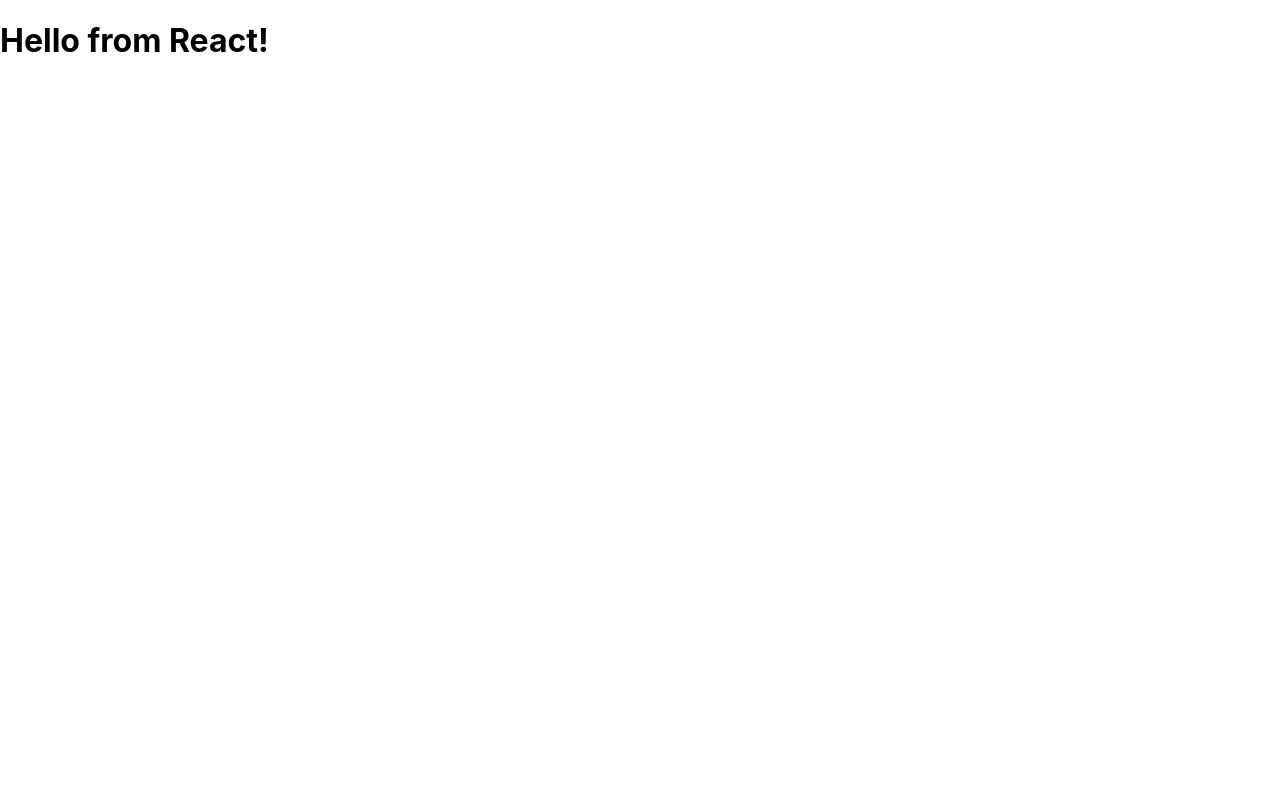
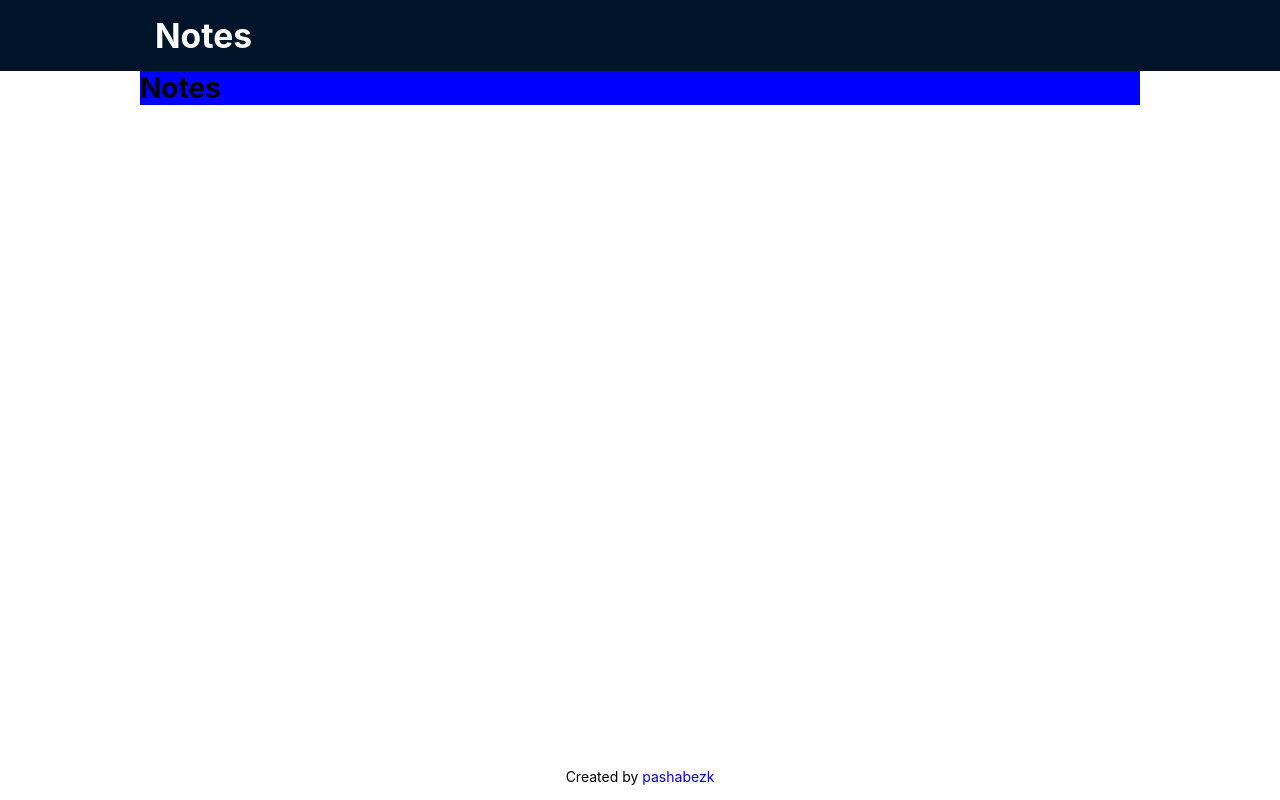
Before and after one commit to pashabezk/Notes, a React (Create React App) app: page / in a window 1280 px wide. Built offline with nearby package versions, Linux system fonts and the light colour scheme.

Commit message:
v0.2 app layout

```diff
--- a/public/index.html
+++ b/public/index.html
@@ -3,12 +3,12 @@
 <head>
 	<meta charset="utf-8"/>
 	<meta name="viewport" content="width=device-width, initial-scale=1"/>
-	<meta name="theme-color" content="#000000"/>
+	<meta name="theme-color" content="#001529"/>
 	<meta name="description" content="React app with notes"/>
 	<title>Notes</title>
 </head>
 <body>
-<noscript>You need to enable JavaScript to run this app.</noscript>
-<div id="root"></div>
+	<noscript>You need to enable JavaScript to run this app.</noscript>
+	<div id="root"></div>
 </body>
 </html>
--- a/src/App.tsx
+++ b/src/App.tsx
@@ -1,8 +1,17 @@
 import React from "react";
+import AppHeader from "./Shared/Layout/Header/AppHeader";
+import AppFooter from "./Shared/Layout/Footer/AppFooter";
+import NotesPage from "./Pages/NotesPage/NotesPage";
 
-function App() {
+const App = () => {
 	return (
-		<h1>Hello from React!</h1>
+		<div className="app-wrapper">
+			<AppHeader/>
+			<main>
+				<NotesPage/>
+			</main>
+			<AppFooter/>
+		</div>
 	);
 }
 
--- /dev/null
+++ b/src/Globals.d.ts
@@ -0,0 +1 @@
+declare module "*.module.css";
--- /dev/null
+++ b/src/Pages/NotesPage/NotesPage.module.css
@@ -0,0 +1,3 @@
+.notesPageWrapper {
+	background-color: blue;
+}
--- /dev/null
+++ b/src/Pages/NotesPage/NotesPage.tsx
@@ -0,0 +1,12 @@
+import React from "react";
+import styles from "./NotesPage.module.css"
+
+const NotesPage = () => {
+	return (
+		<div className={styles.notesPageWrapper}>
+			<h1>Notes</h1>
+		</div>
+	);
+};
+
+export default NotesPage;
--- /dev/null
+++ b/src/Shared/Layout/Footer/AppFooter.tsx
@@ -0,0 +1,20 @@
+import React from "react";
+import styles from "./Footer.module.css"
+
+/** Footer component */
+const AppFooter = () => {
+	return (
+		<footer>
+			<div className={styles.mainFooterCentered}>
+				<div className={"center1000px " + styles.mainFooter}>
+					<p>
+						Created by{" "}
+						<a href="https://pashabezk.github.io/MainPage" target="_blank" rel="noreferrer">pashabezk</a>
+					</p>
+				</div>
+			</div>
+		</footer>
+	);
+};
+
+export default AppFooter;
--- /dev/null
+++ b/src/Shared/Layout/Footer/Footer.module.css
@@ -0,0 +1,12 @@
+.mainFooterCentered {
+	margin: 15px;
+	display: flex;
+	justify-content: center;
+}
+
+.mainFooter {
+	display: flex;
+	flex-direction: row;
+	align-items: center;
+	justify-content: center;
+}
--- /dev/null
+++ b/src/Shared/Layout/Header/AppHeader.tsx
@@ -0,0 +1,18 @@
+import React from "react";
+import styles from "./Header.module.css"
+
+/** Header component */
+const AppHeader = () => {
+	return (
+		<header className={styles.mainHeader}>
+			<div className={"center1000px " + styles.centeredMainHeader}>
+				<div className={styles.logoContainer}>
+					{/*<img src={logo} alt="logo"/>*/}
+					<h1>Notes</h1>
+				</div>
+			</div>
+		</header>
+	);
+};
+
+export default AppHeader;
--- /dev/null
+++ b/src/Shared/Layout/Header/Header.module.css
@@ -0,0 +1,26 @@
+.mainHeader {
+	background-color: var(--header-background);
+	width: 100%;
+	color: white;
+}
+
+.centeredMainHeader {
+	display: flex;
+	margin-block: 15px;
+	justify-content: space-between;
+	vertical-align: center;
+	flex-wrap: wrap;
+}
+
+.logoContainer {
+	display: flex;
+	vertical-align: center;
+	gap: 15px;
+	margin-left: 15px;
+	font-size: larger;
+}
+
+.logoContainer > img {
+	width: 40px;
+	height: auto;
+}
--- a/src/index.css
+++ b/src/index.css
@@ -1,6 +1,58 @@
-body {
+:root {
+	--header-background: #001529;
+}
+
+* {
 	margin: 0;
+	padding: 0;
+	box-sizing: border-box;
+}
+
+html, body {
+	min-width: 100vw;
+	min-height: 100dvh;
 	font-family: -apple-system, BlinkMacSystemFont, 'Segoe UI', 'Roboto', 'Oxygen', 'Ubuntu', 'Cantarell', 'Fira Sans', 'Droid Sans', 'Helvetica Neue', sans-serif;
-	-webkit-font-smoothing: antialiased;
-	-moz-osx-font-smoothing: grayscale;
+	font-size: 14px;
 }
+
+a {
+	text-decoration: none;
+}
+
+#root {
+	min-width: 100vw;
+	min-height: 100dvh;
+	display: flex;
+	flex-direction: column;
+}
+
+.app-wrapper {
+	min-width: 100vw;
+	min-height: 100dvh;
+	display: flex;
+	flex-direction: column;
+}
+
+.app-wrapper > header {
+	flex-grow: 0;
+}
+
+.app-wrapper > main {
+	flex-grow: 1;
+	width: 100%;
+	max-width: 1000px;
+	margin-inline: auto;
+	display: flex;
+	flex-direction: column;
+}
+
+.app-wrapper > footer {
+	flex-grow: 0;
+}
+
+.center1000px {
+	width: 100%;
+	max-width: 1000px;
+	margin-inline: auto;
+	display: flex;
+}
```
Also changed, not shown: src/Shared/Layout/LoaderFullSpace/LoaderFullSpace.module.css (added, +12 -0 lines), src/Shared/Layout/LoaderFullSpace/LoaderFullSpace.tsx (added, +20 -0 lines).
